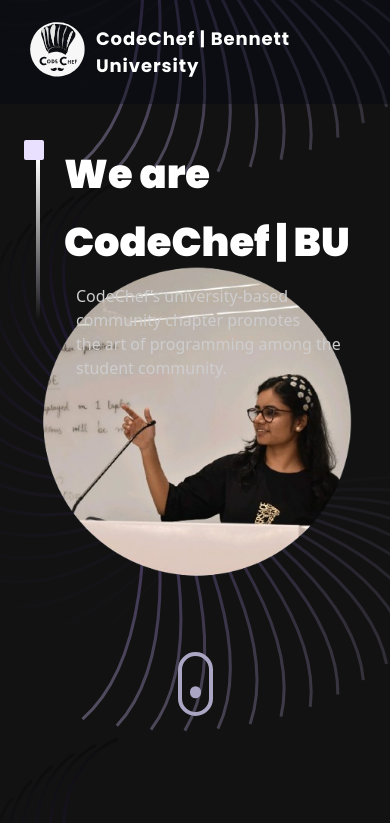
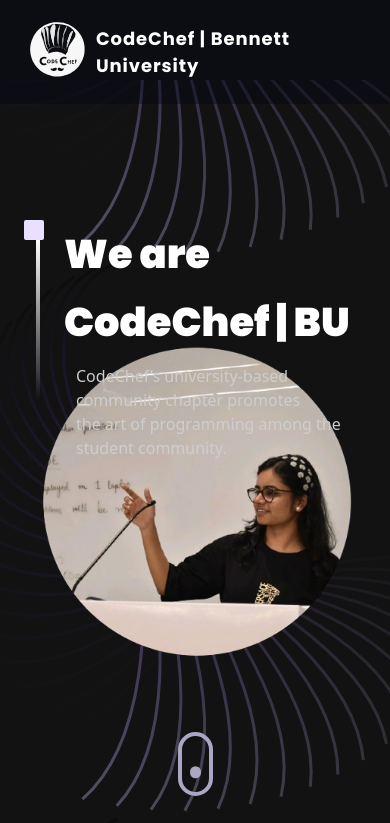
Before and after one commit to SkundKumar/CodeChef---BU-Website, a React (Vite) app: page / in a window 390 px wide. Shown: the top 823 px of the page. Built offline with nearby package versions, Linux system fonts and the light colour scheme.

Commit message:
new mobil adj

```diff
--- a/src/components/Hero.jsx
+++ b/src/components/Hero.jsx
@@ -39,7 +39,7 @@ const Hero = () => {
         </div>
       </div>
       {isMobile
-        ? <img src={ishanvi2} alt="hero" className='w-full h-full object-contain' />
+        ? <img src={ishanvi2} alt="hero" className='w-full h-full object-contain mt-20' />
         : <ComputersCanvas />
       }
       <div className='absolute xs:bottom-10 bottom-32 w-full flex justify-center items-center'>
```
